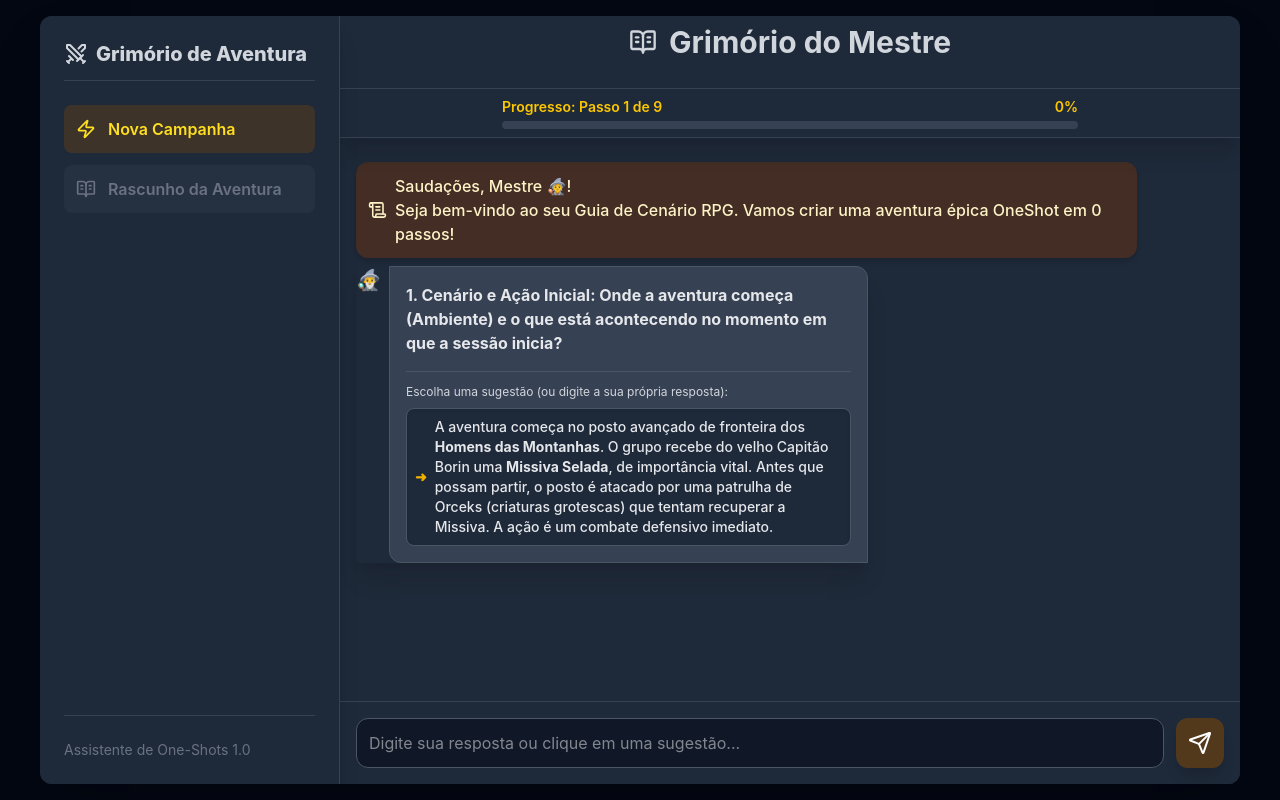
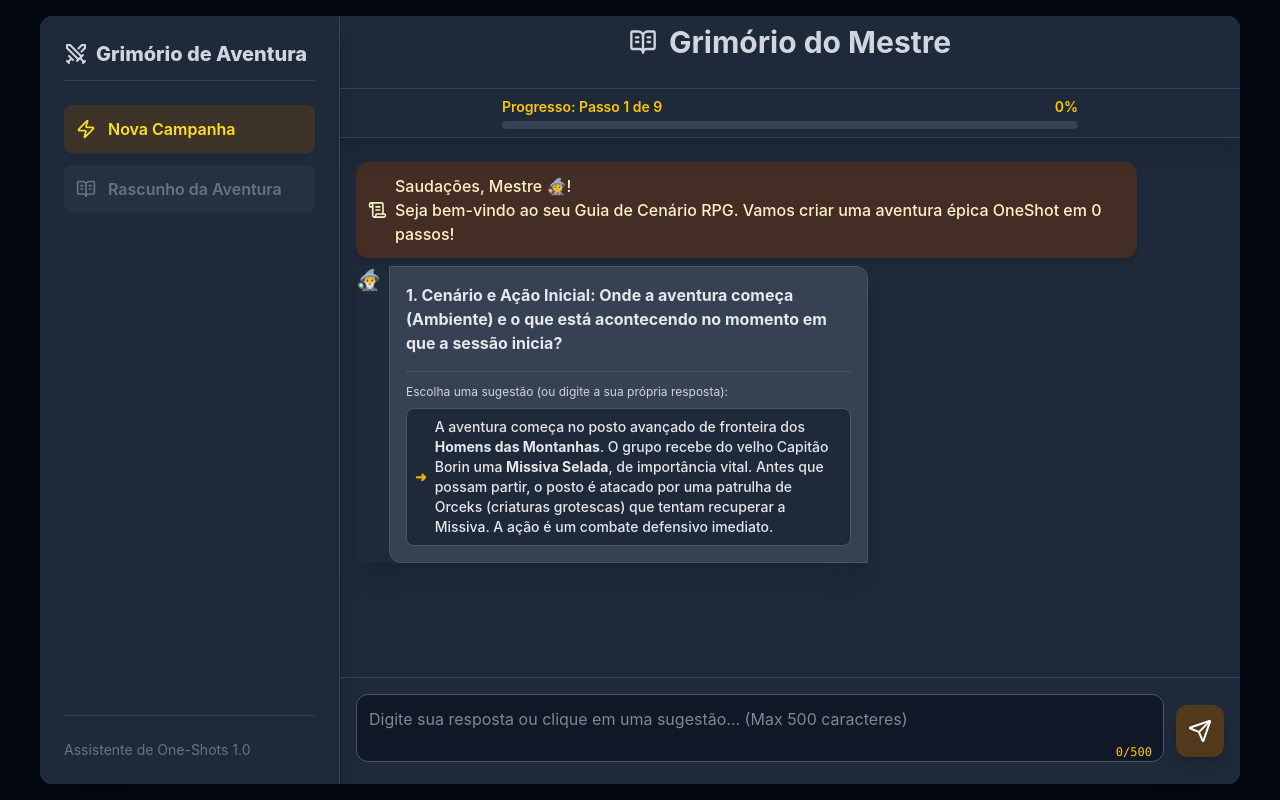
Before and after one commit to paulocfj/NLP_RPG_Narrative_Assistant, a React (Vite) app: page / in a window 1280 px wide. Built offline with nearby package versions, Linux system fonts and the light colour scheme.

Commit message:
feat(ui/form): Introduce autosizing input and prompt validation in frontend
style(ui/form): Refine layout and character counter positioning

refactor(ui/form): Enhance message input UX with autosize and validation

```diff
--- a/src/components/send-message-form/send-message-form.component.tsx
+++ b/src/components/send-message-form/send-message-form.component.tsx
@@ -1,5 +1,7 @@
 import { Send } from 'lucide-react';
 import { useEffect, useRef, useState, type FormEvent } from 'react';
+import { sanitizeAndLimitInput } from '../../utils';
+import { MAX_LENGTH } from '../../constants';
 
 type SendMessageFormProps = {
   /**
@@ -23,6 +25,22 @@
    */
   onInputFilled: () => void;
 };
+
+const useAutosizeTextarea = (
+  textareaRef: React.RefObject<HTMLTextAreaElement | null>,
+  value: string,
+) => {
+  useEffect(() => {
+    if (textareaRef.current) {
+      textareaRef.current.style.height = '0px';
+      const scrollHeight = textareaRef.current.scrollHeight;
+
+      const maxHeight = 200;
+      textareaRef.current.style.height = `${Math.min(scrollHeight, maxHeight)}px`;
+    }
+  }, [textareaRef, value]);
+};
+
 const SendMessageForm = ({
   onSendMessage,
   isDisabled,
@@ -30,51 +48,79 @@
   preFillText,
 }: SendMessageFormProps) => {
   const [inputMessage, setInputMessage] = useState('');
-  const inputRef = useRef<HTMLInputElement>(null);
-  // Efeito para preencher o input quando preFillText muda
+  const inputRef = useRef<HTMLTextAreaElement | null>(null);
+
+  useAutosizeTextarea(inputRef, inputMessage);
+
   useEffect(() => {
     if (preFillText) {
-      setInputMessage(preFillText);
-      // Foca no input e move o cursor para o final
+      const limitedAndSanitizedText = sanitizeAndLimitInput(preFillText);
+
+      setInputMessage(limitedAndSanitizedText);
+
       if (inputRef.current) {
         inputRef.current.focus();
         inputRef.current.setSelectionRange(
-          preFillText.length,
-          preFillText.length,
+          limitedAndSanitizedText.length,
+          limitedAndSanitizedText.length,
         );
       }
     }
   }, [preFillText]);
 
+  const handleInputChange = (e: React.ChangeEvent<HTMLTextAreaElement>) => {
+    const value = e.target.value;
+
+    if (value.length <= MAX_LENGTH) {
+      const safeValue = sanitizeAndLimitInput(value);
+      setInputMessage(safeValue);
+    }
+  };
+
   const handleSubmit = (e: FormEvent<HTMLFormElement>) => {
     e.preventDefault();
-    if (inputMessage.trim()) {
-      onSendMessage(inputMessage.trim());
+
+    const messageToSend = inputMessage.trim();
+
+    if (messageToSend) {
+      onSendMessage(messageToSend);
       setInputMessage('');
-      // Notifica o componente pai que o preenchimento foi usado (para limpar o estado preFillText)
       onInputFilled();
     }
   };
 
   return (
     <footer className="p-4 border-t border-gray-700 bg-gray-800">
-      <form onSubmit={handleSubmit} className="flex space-x-3">
-        <input
+      <form onSubmit={handleSubmit} className="flex items-center space-x-3">
+        <div className="flex-grow relative">
+          <textarea
             ref={inputRef}
-          type="text"
+            rows={1}
             value={inputMessage}
-          onChange={(e) => setInputMessage(e.target.value)}
+            onChange={handleInputChange}
             placeholder={
               isDisabled
-              ? 'Cenário completo. Comece um novo guia!'
-              : 'Digite sua resposta ou clique em uma sugestão...'
+                ? `Cenário completo. Comece um novo guia! (Max ${MAX_LENGTH} caracteres)`
+                : `Digite sua resposta ou clique em uma sugestão... (Max ${MAX_LENGTH} caracteres)`
             }
-          className="flex-grow p-3 border border-gray-600 bg-gray-900 text-gray-100 rounded-xl focus:border-indigo-500 focus:ring-1 focus:ring-indigo-500 transition duration-150"
+            maxLength={MAX_LENGTH}
+            className="w-full resize-none pt-3 pb-8 pl-3 pr-12 border border-gray-600 bg-gray-900 text-gray-100 rounded-xl focus:border-indigo-500 focus:ring-1 focus:ring-indigo-500 transition duration-150 overflow-hidden"
             disabled={isDisabled}
+            style={{ minHeight: '52px' }}
           />
+
+          <div className="absolute bottom-2 right-3 text-xs">
+            <span
+              className={`font-mono ${inputMessage.length === MAX_LENGTH ? 'text-red-400 font-medium' : 'text-yellow-400'}`}
+            >
+              {inputMessage.length}/{MAX_LENGTH}
+            </span>
+          </div>
+        </div>
+
         <button
           type="submit"
-          className={`p-3 rounded-xl text-white transition duration-200 shadow-lg
+          className={`p-3 rounded-xl text-white transition duration-200 shadow-lg h-[52px] shrink-0
             ${
               inputMessage.trim() && !isDisabled
                 ? 'bg-yellow-600 hover:bg-yellow-700 text-gray-900 active:scale-95'
--- a/src/constants/chat.constants.ts
+++ b/src/constants/chat.constants.ts
@@ -1,4 +1,9 @@
 const SENDER_BOT = 'bot';
 const SENDER_USER = 'user';
+/**
+ * Maximum character limit for the user input.
+ * This limit prevents users from accidentally creating excessively long prompts.
+ */
+const MAX_LENGTH = 500;
 
-export { SENDER_BOT, SENDER_USER };
+export { SENDER_BOT, SENDER_USER, MAX_LENGTH };
--- a/src/utils/index.ts
+++ b/src/utils/index.ts
@@ -3,3 +3,4 @@
 export * from './theme-scenario';
 export * from './prompt-builder';
 export * from './markdown';
+export * from './sanitize-input-text';
--- /dev/null
+++ b/src/utils/sanitize-input-text.ts
@@ -0,0 +1,52 @@
+/**
+ * @fileoverview Utility functions for client-side message validation and light sanitization.
+ * * NOTE: This sanitization is for UX and local state control only.
+ * Full security (XSS prevention) must be enforced on the Vercel API endpoint
+ * using a robust server-side library (like DOMPurify).
+ */
+
+import { MAX_LENGTH } from '../constants';
+
+/**
+ * Performs light sanitization by removing potentially intrusive raw HTML tags.
+ * This allows safe passage of Markdown syntax (e.g., *, #, [link]) while
+ * cleaning up raw HTML elements that could disrupt the chat interface.
+ * * @param text The raw input string from the user.
+ * @returns The string with basic HTML tags removed.
+ */
+const sanitizeTextForFrontend = (text: string): string => {
+  if (!text) return '';
+
+  // 1. Completely removes common dangerous/intrusive tags.
+  let cleanText = text
+    .replace(/<script\b[^>]*>([\s\S]*?)<\/script>/gim, '')
+    .replace(/<style\b[^>]*>([\s\S]*?)<\/style>/gim, '')
+    .replace(/<iframe\b[^>]*>([\s\S]*?)<\/iframe>/gim, '');
+
+  // 2. Removes other generic raw HTML tags (e.g., <div>, <span>, etc.)
+  // to ensure only Markdown-like content remains.
+  cleanText = cleanText.replace(/<\/?[a-z][\s\S]*?>/gim, '');
+
+  return cleanText;
+};
+
+/**
+ * Applies light sanitization and enforces the character limit on the input string.
+ * This function should be used in the `onChange` and `useEffect` handlers of
+ * the SendMessageForm component to control the local state.
+ * * @param rawText The raw value from the input field.
+ * @returns The sanitized and character-limited string for safe state storage.
+ */
+const sanitizeAndLimitInput = (rawText: string): string => {
+  if (!rawText) return '';
+
+  // 1. Apply light sanitization
+  const sanitizedText = sanitizeTextForFrontend(rawText);
+
+  // 2. Apply the character limit
+  // Note: The conditional logic in the React handler prevents the state
+  // from growing past MAX_LENGTH, but this ensures final truncation.
+  return sanitizedText.substring(0, MAX_LENGTH);
+};
+
+export { sanitizeAndLimitInput };
```
Lines whose indentation alone changed are shown as unchanged.
